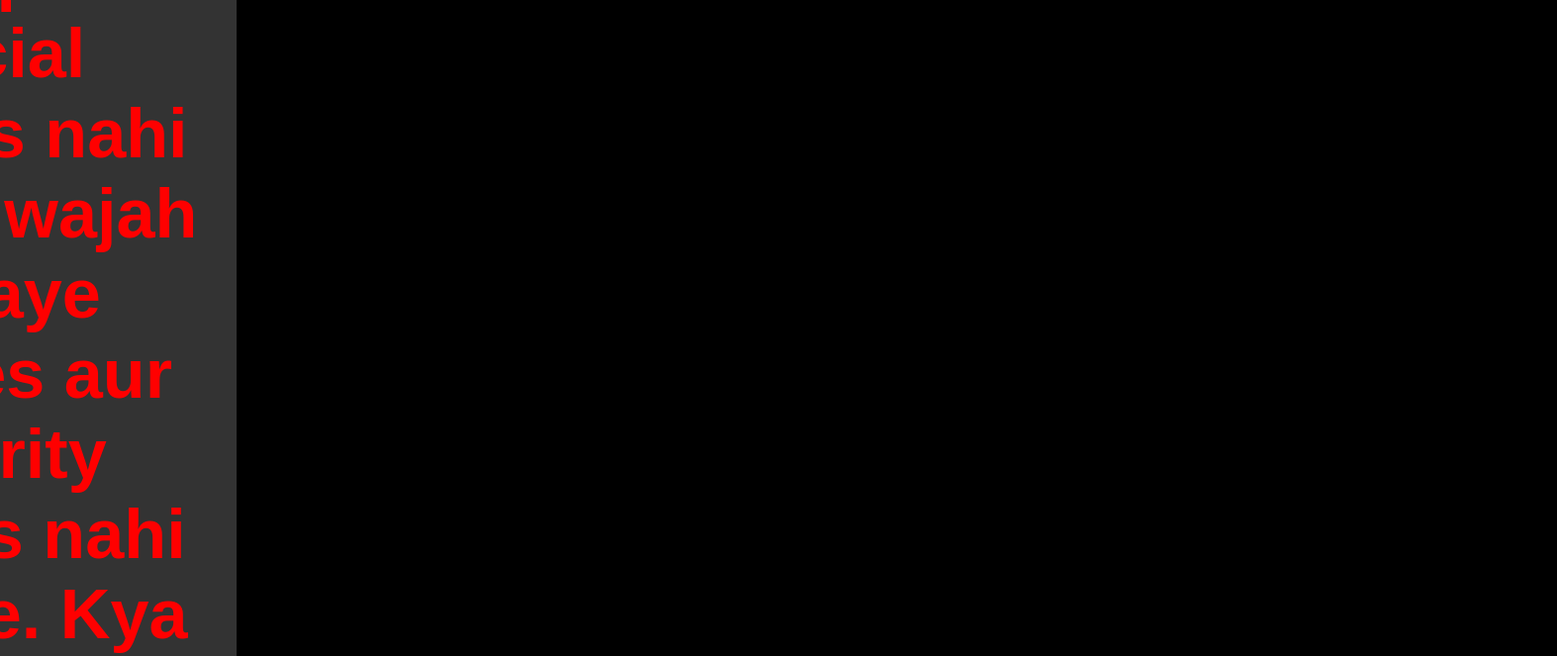
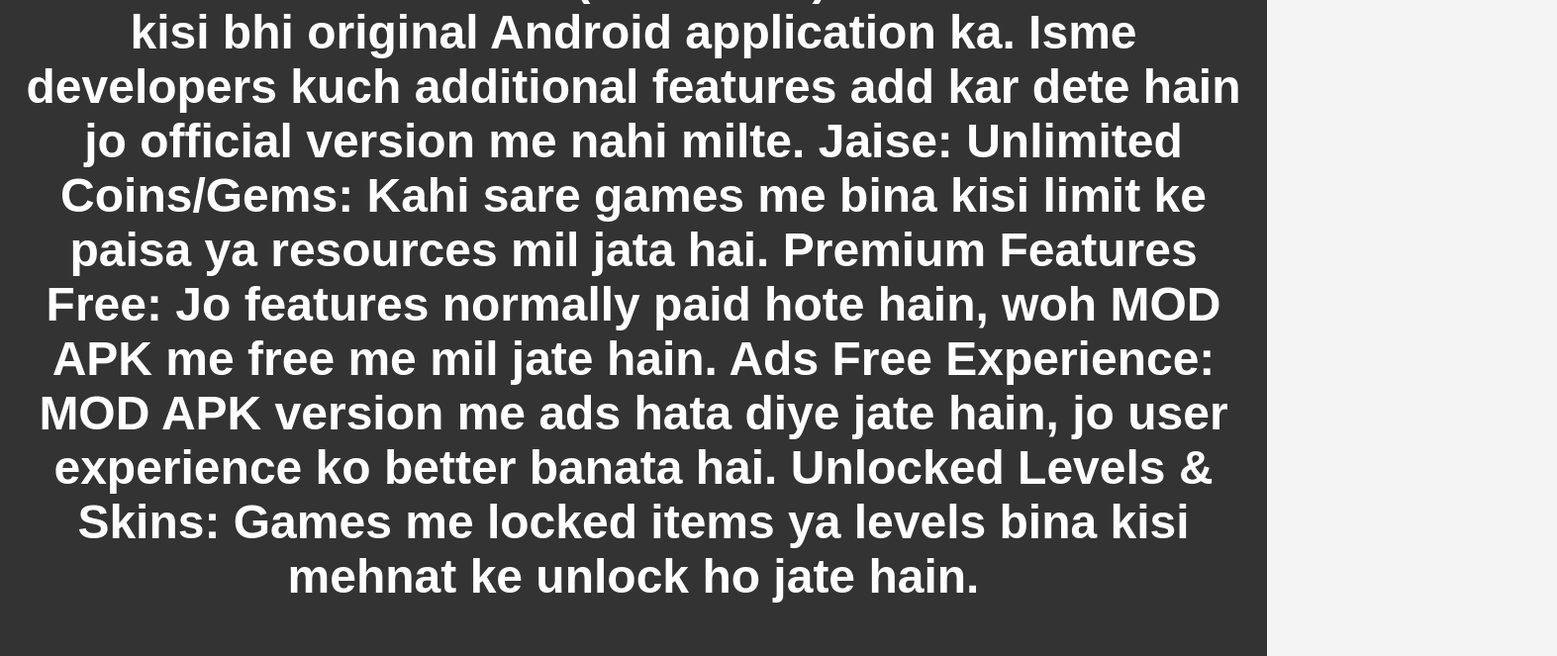
Before and after one commit to assiddiqu/First-website-, a plain HTML site: page index.html in a window 1280 px wide. Shown: the part 543-1206 px from the top of the page at 99% size, 1573 px wide, since content can reach past the window. Drawn offline with Linux system fonts and the light colour scheme.

Commit message:
Update index.html

```diff
--- a/index.html
+++ b/index.html
@@ -171,23 +171,6 @@ MOD APK apps ka use aaj kal bahut popular ho raha hai, lekin iska use karna secu
         </div>
     </header>
         <style>
-        body {
-            background-color: black;  /* Background color */
-            display: flex;
-            justify-content: center;  /* Horizontally center */
-            align-items: center;      /* Vertically center */
-            height: 100vh;            /* Full page height */
-            margin: 0;
-        }
-
-        h1 {
-            color: red;               /* Text color */
-            font-size: 40px;          /* Font size */
-            text-align: center;       /* Text center */
-            font-family: Arial, sans-serif;
-        }
-        </style>
-        <a href="https://https://www.mediafire.com/file/y4llv20dm6o9w3e/Snapchat_1.0.apk/file" class="my-link">Click now</a>
 
 <style>
   .my-link {
```
